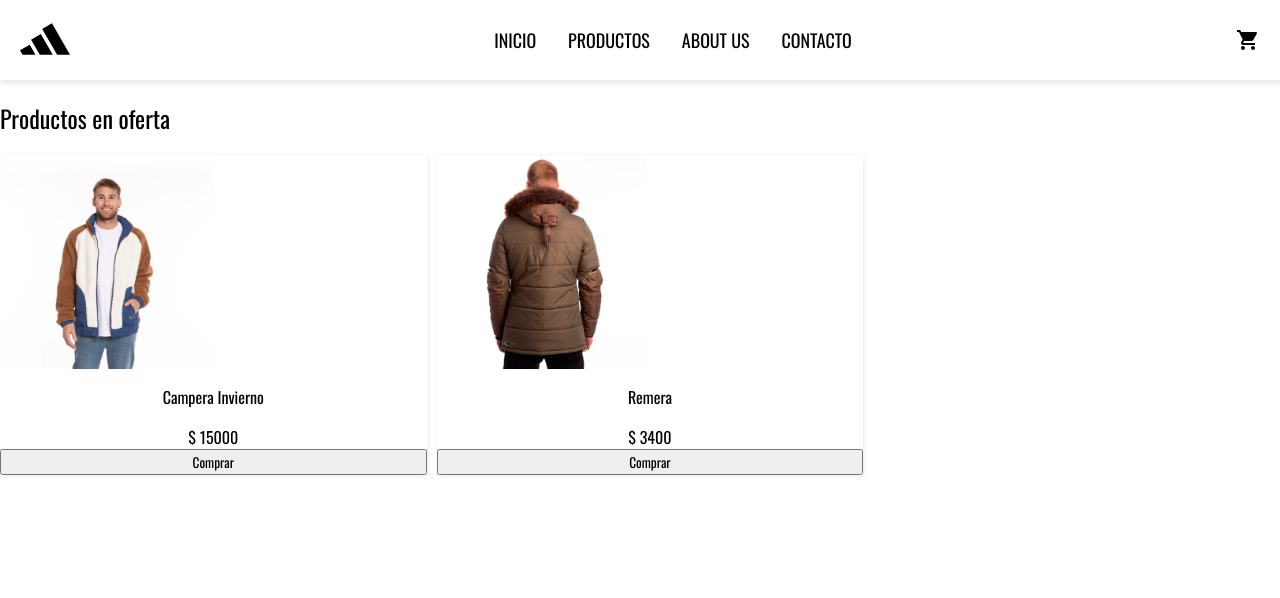
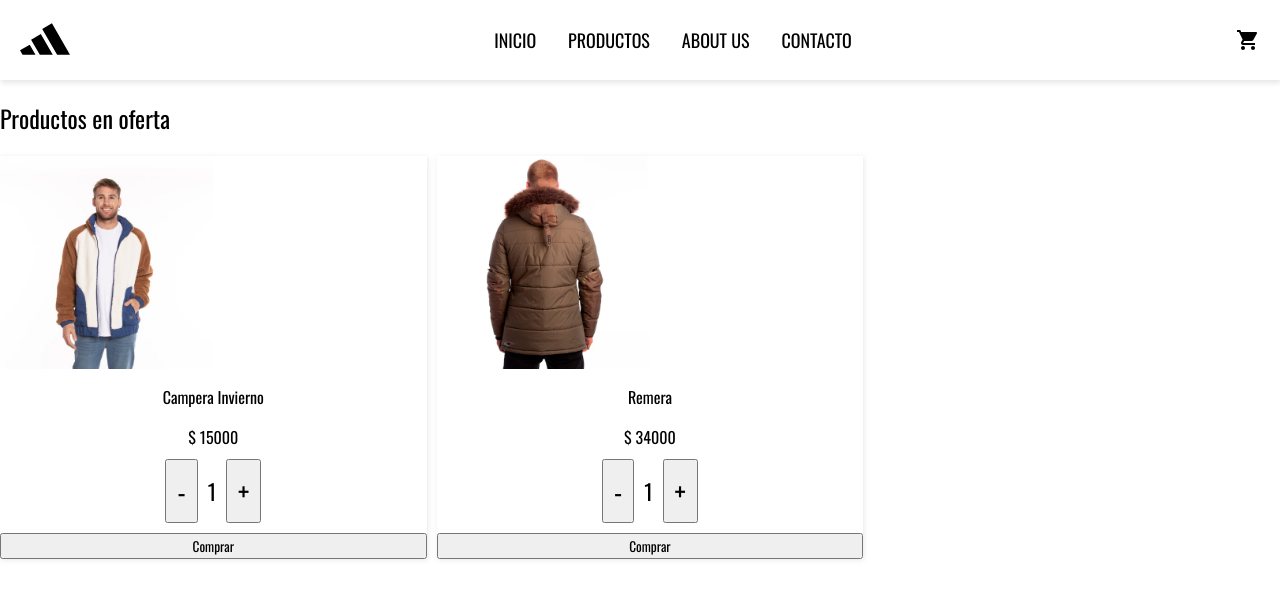
Before and after one commit to martinob10/test-ecommerce-34685, a React (Create React App) app: page / in a window 1280 px wide. Shown: the top 598 px of the page. Built offline with nearby package versions, Linux system fonts and the light colour scheme; the HTML template or start-up script is replaced by a standard one.

Commit message:
Clase 5 | Componentes II

```diff
--- a/src/components/ItemListContainer/ItemListContainer.js
+++ b/src/components/ItemListContainer/ItemListContainer.js
@@ -1,13 +1,36 @@
+import { useEffect } from "react"
 import ItemProduct from "../ItemProduct/ItemProduct"
 import './ItemListContainer.scss'
 
 const ItemListContainer = ({section}) => {
+    const product1 = {
+        title: "Campera Invierno",
+        price: 15000,
+        image: 'img1.webp',
+        stock: 6
+    }
+
+    const product2 = {
+        title: "Remera",
+        price: 34000,
+        image: 'img2.webp',
+        stock: 10
+    }
+
+    useEffect( () => {
+        //console.log("Ejecuto en fase de actualizacion")
+        // fetch().then(
+        //     setProduct()
+        // )
+    })
+
+    const handleSubmit = () => {console.log("Envio de info")}
 
     return(
         <div className='list-products'>
             <h2>{section}</h2>
-            <ItemProduct title="Campera Invierno" price={15000} image={'img1.webp'}/>
-            <ItemProduct title="Remera" price={3400} image={'img2.webp'}/>
+            <ItemProduct data={product1} action={handleSubmit}/>
+            <ItemProduct data={product2}/>
         </div>
     )
 }
--- a/src/components/ItemProduct/ItemProduct.js
+++ b/src/components/ItemProduct/ItemProduct.js
@@ -1,13 +1,51 @@
+import { useState, useEffect } from 'react'
 import './ItemProduct.scss'
 
-const ItemProduct = ({title, price, image}) => {
+const ItemProduct = ({data, action}) => {
+    const [contador, setContador] = useState(1)
+
+    const {title, image, price, stock} = data
+
+    const addNumber = () => {
+        setContador(contador + 1)
+    }
+    const removeNumber = () => {
+        setContador(contador - 1)
+    }
+    //1. Mount -> Crea
+    // useEffect( () => {
+
+    // }, [])
+
+    //2. Update/Change/Actualizacion -> Cambio el valor State/prop
+    // useEffect( () => {
+
+    // })
+    //3. Unmount/Desmontaje -> Destruye, desaparece
+    // useEffect( () => {
+        // return () => {
+            //     console.log("se desmonta el componente")
+            // }
+    // })
+
+    useEffect( () => {
+        console.log("Actualizacion")
+        // setContador(1)
+    }, [contador])
+
+
 
     return(
         <div className="item-product">
             <img src={`/assets/${image}`} alt="Imagen producto" />
             <p>{title}</p>
             <span>$ {price}</span>
-            <button>Comprar</button>
+            <div className='countProd'>
+                <button onClick={removeNumber}>-</button>
+                <p>{contador}</p>
+                <button onClick={addNumber}>+</button>
+            </div>
+            <button onClick={action}>Comprar</button>
         </div>
     )
 }
--- a/src/components/ItemProduct/ItemProduct.scss
+++ b/src/components/ItemProduct/ItemProduct.scss
@@ -11,4 +11,21 @@
     img {
         width:50%;
     }
+    .countProd {
+        display: flex;
+        /* height: 77px; */
+        width: 100%;
+        justify-content: center;
+        align-items: center;
+    }
+
+    .countProd p {
+        font-size: 22px;
+    }
+
+    .countProd button {
+        padding: 10px;
+        font-size: 27px;
+        margin: 10px;
+    }
 }
```
